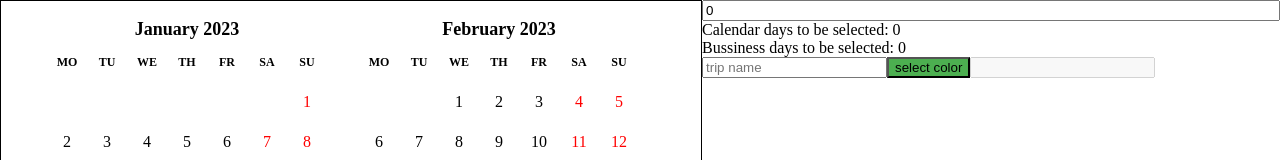
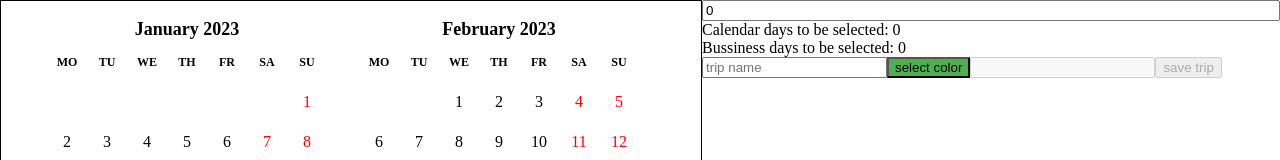
Before and after one commit to JSerwatka/Vacai, a React (Vite) app: page / in a window 1280 px wide. Shown: the top 160 px of the page. Built offline with nearby package versions, Linux system fonts and the light colour scheme; no server answers.

Commit message:
feat: show saved trips

```diff
--- a/src/App.tsx
+++ b/src/App.tsx
@@ -1,4 +1,4 @@
-import { useEffect, useState } from "react";
+import { useCallback, useEffect, useState } from "react";
 import Calendar from "./components/Calendar/Calendar";
 import { CountryCodesUnion } from "./types/CountryCodes";
 import usePublicHolidays from "./hooks/usePublicHolidays";
@@ -6,11 +6,12 @@ import ControlPanel from "./components/ControlPanel/ControlPanel";
 import "./App.css";
 import { HolidayType } from "./types/HolidayType";
 import { DateRange } from "react-day-picker";
+import { DeepRequired } from "./types/DeepRequired";
 
-interface SavedVacationsType {
+export interface SavedTripType {
   color: string;
   name: string;
-  range: Required<DateRange>;
+  range: DeepRequired<DateRange>;
 }
 
 export interface DaysHoveredType {
@@ -32,6 +33,15 @@ function App() {
     bussiness: 0,
   });
 
+  const [savedTrips, setSavedTrips] = useState<SavedTripType[]>([]);
+
+  const addSavedTrip = useCallback(
+    (newSavedTrip: SavedTripType) => {
+      setSavedTrips((prevValue) => [...prevValue, newSavedTrip]);
+    },
+    [setSavedTrips]
+  );
+
   return (
     <div
       style={{
@@ -44,12 +54,15 @@ function App() {
         tripRange={tripRange}
         setTripRange={setTripRange}
         tripColor={tripColor}
+        savedTrips={savedTrips}
       />
       <ControlPanel
         daysHovered={daysHovered}
         tripRange={tripRange}
         tripColor={tripColor}
         setTripColor={setTripColor}
+        savedTrips={savedTrips}
+        addSavedTrip={addSavedTrip}
       />
     </div>
   );
--- a/src/components/Calendar/Calendar.tsx
+++ b/src/components/Calendar/Calendar.tsx
@@ -4,14 +4,14 @@ import "react-day-picker/dist/style.css";
 import styles from "./Calendar.module.css";
 import isSameDay from "date-fns/isSameDay";
 import differenceInCalendarDays from "date-fns/differenceInCalendarDays";
-import { DaysHoveredType } from "../../App";
+import { DaysHoveredType, SavedTripType } from "../../App";
 import { HolidayType } from "../../types/HolidayType";
 import isBefore from "date-fns/isBefore";
 import {
   differenceInBusinessDays,
   isWeekendOrHoliday,
 } from "../../utils/dateFunctions";
-import addDays from "date-fns/addDays";
+import isWithinInterval from "date-fns/isWithinInterval";
 
 interface CalendarProps {
   tripRange: DateRange | undefined;
@@ -19,6 +19,7 @@ interface CalendarProps {
   setDaysHovered: ({ calendar, bussiness }: DaysHoveredType) => void;
   holidays: HolidayType[] | null;
   tripColor: string;
+  savedTrips: SavedTripType[];
 }
 
 const Calendar = ({
@@ -27,6 +28,7 @@ const Calendar = ({
   setDaysHovered,
   holidays,
   tripColor,
+  savedTrips,
 }: CalendarProps) => {
   const handleDayMouseEnter = (date: Date) => {
     if (!tripRange?.from || tripRange.to) return;
@@ -70,6 +72,7 @@ const Calendar = ({
       const isEndDay = tripRange?.to ? isSameDay(date, tripRange.to) : false;
       return isStartDay || isEndDay;
     },
+    ...getSavedTripsModifiers(savedTrips),
   };
 
   const modifiersClassNames = {
@@ -77,8 +80,9 @@ const Calendar = ({
   };
 
   const rangesStyles = {
-    startEndRangeDays: getStartEndRangeDaysStyles(tripColor),
-    betweenRangeDays: getBetweenRangeDaysStyles(tripColor),
+    startEndRangeDays: getMainRangeStyles(tripColor),
+    betweenRangeDays: getSecondaryRangeStyles(tripColor),
+    ...getSavedTripsStyles(savedTrips),
   };
 
   return (
@@ -95,10 +99,7 @@ const Calendar = ({
           months: styles.calendar_months,
         }}
         modifiers={modifiers}
-        modifiersStyles={{
-          startEndRangeDays: rangesStyles.startEndRangeDays,
-          betweenRangeDays: rangesStyles.betweenRangeDays,
-        }}
+        modifiersStyles={rangesStyles}
         modifiersClassNames={modifiersClassNames}
         onDayClick={handleDayClick}
       />
@@ -108,14 +109,14 @@ const Calendar = ({
 
 export default Calendar;
 
-const getStartEndRangeDaysStyles = (color: string) => ({
+const getMainRangeStyles = (color: string, betweenStyles: boolean = false) => ({
   backgroundColor: color,
   "&:hover": {
     backgroundColor: color,
   },
 });
 
-const getBetweenRangeDaysStyles = (
+const getSecondaryRangeStyles = (
   color: string,
   colorOpacity: string = "5f"
 ) => {
@@ -128,3 +129,31 @@ const getBetweenRangeDaysStyles = (
     },
   };
 };
+
+const getSavedTripsModifiers = (savedTrips: SavedTripType[]) => {
+  const savedTripsModifiers = new Map();
+
+  savedTrips.forEach((savedTrip) => {
+    savedTripsModifiers.set(savedTrip.name, (date: Date) =>
+      isWithinInterval(date, {
+        start: savedTrip.range.from,
+        end: savedTrip.range.to,
+      })
+    );
+  });
+
+  return Object.fromEntries(savedTripsModifiers);
+};
+
+const getSavedTripsStyles = (savedTrips: SavedTripType[]) => {
+  const savedTripsModifiersStyles = new Map();
+
+  savedTrips.forEach((savedTrip) => {
+    savedTripsModifiersStyles.set(
+      savedTrip.name,
+      getMainRangeStyles(savedTrip.color)
+    );
+  });
+
+  return Object.fromEntries(savedTripsModifiersStyles);
+};
--- a/src/components/ControlPanel/ControlPanel.tsx
+++ b/src/components/ControlPanel/ControlPanel.tsx
@@ -1,5 +1,5 @@
 import { useState } from "react";
-import { DaysHoveredType } from "../../App";
+import { DaysHoveredType, SavedTripType } from "../../App";
 import { DateRange } from "react-day-picker";
 import format from "date-fns/format";
 import { CirclePicker, ColorResult } from "react-color";
@@ -10,6 +10,8 @@ interface ControlPanelProps {
   tripRange: DateRange | undefined;
   tripColor: string;
   setTripColor: (color: string) => void;
+  savedTrips: SavedTripType[];
+  addSavedTrip: (newSavedTrip: SavedTripType) => void;
 }
 
 const dateFormat = "d MMM y";
@@ -19,6 +21,8 @@ const ControlPanel = ({
   tripRange,
   tripColor,
   setTripColor,
+  savedTrips,
+  addSavedTrip,
 }: ControlPanelProps) => {
   const [vacationDays, setVacationDays] = useState<number>(0);
   const [tripName, setTripName] = useState<string>("");
@@ -39,6 +43,19 @@ const ControlPanel = ({
     )}`;
   };
 
+  const handleTripSave = () => {
+    if (!tripRange?.from || !tripRange?.to) return;
+
+    addSavedTrip({
+      name: tripName,
+      color: tripColor,
+      range: {
+        from: tripRange.from,
+        to: tripRange.to,
+      },
+    });
+  };
+
   return (
     <aside className={styles.control_panel_wrapper}>
       <input
@@ -49,6 +66,9 @@ const ControlPanel = ({
       />
       <div>Calendar days to be selected: {daysHovered.calendar}</div>
       <div>Bussiness days to be selected: {daysHovered.bussiness}</div>
+
+      {savedTrips.map((savedTrip) => JSON.stringify(savedTrip))}
+
       <div className={styles.trip_input_wrapper}>
         <input
           type="text"
@@ -80,6 +100,13 @@ const ControlPanel = ({
           ) : null}
         </div>
         <input type="text" disabled value={selectedRangeString()} />
+        <button
+          type="button"
+          disabled={!isRangeSelected(tripRange) || !tripName}
+          onClick={handleTripSave}
+        >
+          save trip
+        </button>
       </div>
     </aside>
   );
--- /dev/null
+++ b/src/types/DeepRequired.ts
@@ -0,0 +1,13 @@
+type NotNill<T> = T extends null | undefined ? never : T;
+
+type Primitive = undefined | null | boolean | string | number | Function;
+
+export type DeepRequired<T> = T extends Primitive
+  ? NotNill<T>
+  : {
+      [P in keyof T]-?: T[P] extends Array<infer U>
+        ? Array<DeepRequired<U>>
+        : T[P] extends ReadonlyArray<infer U2>
+        ? DeepRequired<U2>
+        : DeepRequired<T[P]>;
+    };
```
